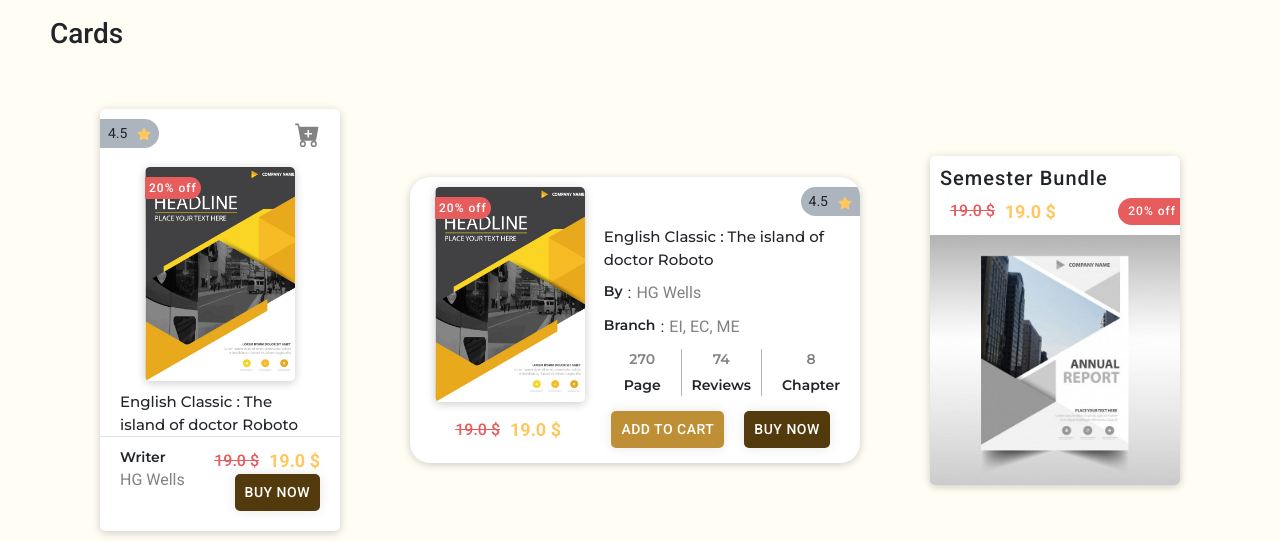
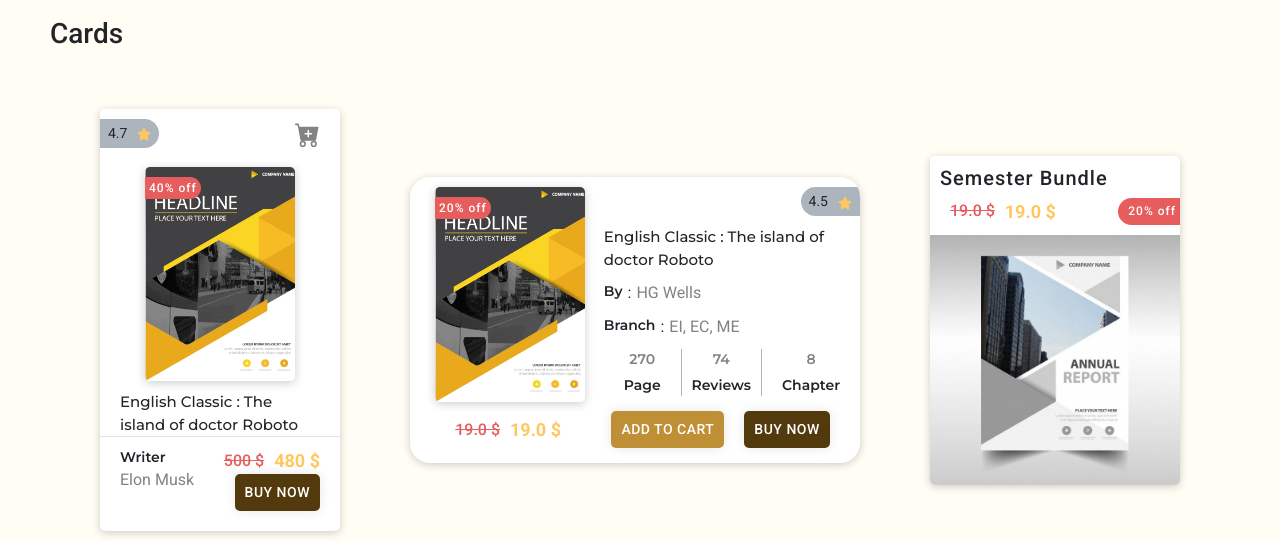
Before and after one commit to Roshan-yadav-evil-genius/AnyMaterial, a React (Create React App) app in the folder Frontend/: page / in a window 1280 px wide. Shown: the part 2960-3502 px from the top of the page. Built offline with nearby package versions, Linux system fonts and the light colour scheme.

Commit message:
Vertical Cards become dynamic now

```diff
--- a/Frontend/src/Molecules/VerticalBook.js
+++ b/Frontend/src/Molecules/VerticalBook.js
@@ -3,18 +3,23 @@ import React from "react";
 import "./VerticalBook.css";
 import "./Books.css";
 // Assets
-import Thumbnail from "../images/notesCovers/AnyMaterial (2).jpg";
 import { FaStar } from "react-icons/fa";
 import {BsFillCartPlusFill} from "react-icons/bs";
 import { Button } from "../Atoms/Buttons";
 
-const VerticalBook = () => {
+const VerticalBook = (props) => {
+
+  const {id,rating,thumbnail,discount,author,finalPrice,mrp}=props
+
+  const Buy_Now = (notesId)=>{
+    alert(`By Notes of id : ${notesId}`)
+  }
   return (
     <div className="VerticalNotesCard Notes">
       {/* rcWrapper : rating  cart Wrapper */}
       <div className="rcWrapper">
         <div className="rating">
-          <div className="count">4.5</div>
+          <div className="count">{rating}</div>
           <div className="star">
             <FaStar />
           </div>
@@ -25,23 +30,24 @@ const VerticalBook = () => {
       </div>
       <div className="cover">
         <img
-          src={Thumbnail}
+          src={thumbnail}
           alt="" />
-          <div className="discount">20% off</div>
+          {discount ? <div className="discount">{discount} off</div>:""}
+
       </div>
       <div className="title">English Classic : The island of doctor Roboto</div>
       <div className="apWrappper">
         <div className="author">
           <div className="key">Writer</div>
-          <div className="value">HG Wells</div>
+          <div className="value">{author.name}</div>
         </div>
         <div className="priceWrapper">
           <div className="price">
-            <div className="mrp">19.0 $</div>
-            <div className="finalPrice">19.0 $</div>
+            <div className="mrp">{mrp}</div>
+            <div className="finalPrice">{finalPrice}</div>
           </div>
           <div>
-            <Button size="sm" shape="rectangular">Buy now</Button>
+            <Button size="sm" shape="rectangular"onClick={()=>Buy_Now(id)} >Buy now</Button>
           </div>
         </div>
       </div>
--- a/Frontend/src/Pages/AllComponents.js
+++ b/Frontend/src/Pages/AllComponents.js
@@ -9,6 +9,7 @@ import BestTeacherCard from "../Molecules/BestTeacherCard";
 import { Button, LinkButton } from "../Atoms/Buttons";
 import { CartTable, AnalyticsTable } from "../Molecules/ProductTable";
 import TotalAmount from "../Molecules/TotalAmount";
+import Thumbnail from "../images/notesCovers/AnyMaterial (2).jpg";
 
 import Darkside from "../Molecules/Darkside";
 import { UploadFormStep1st,UploadFormStep2nd,ViewFormDataStep3rd } from "../Organisms/UploadForm";
@@ -28,7 +29,7 @@ const AllComponents = () => {
       </div>
       <h3>Cards</h3>
       <div className="compShowcase">
-        <VerticalBook />
+        <VerticalBook id={1} rating={4.7} thumbnail={Thumbnail} discount={"40%"}author={{name:"Elon Musk"}} finalPrice={"480 $"} mrp={"500 $"}/>
         <HorizontalBook />
         <BundlePack />
         <TopPicksBundle />
```
